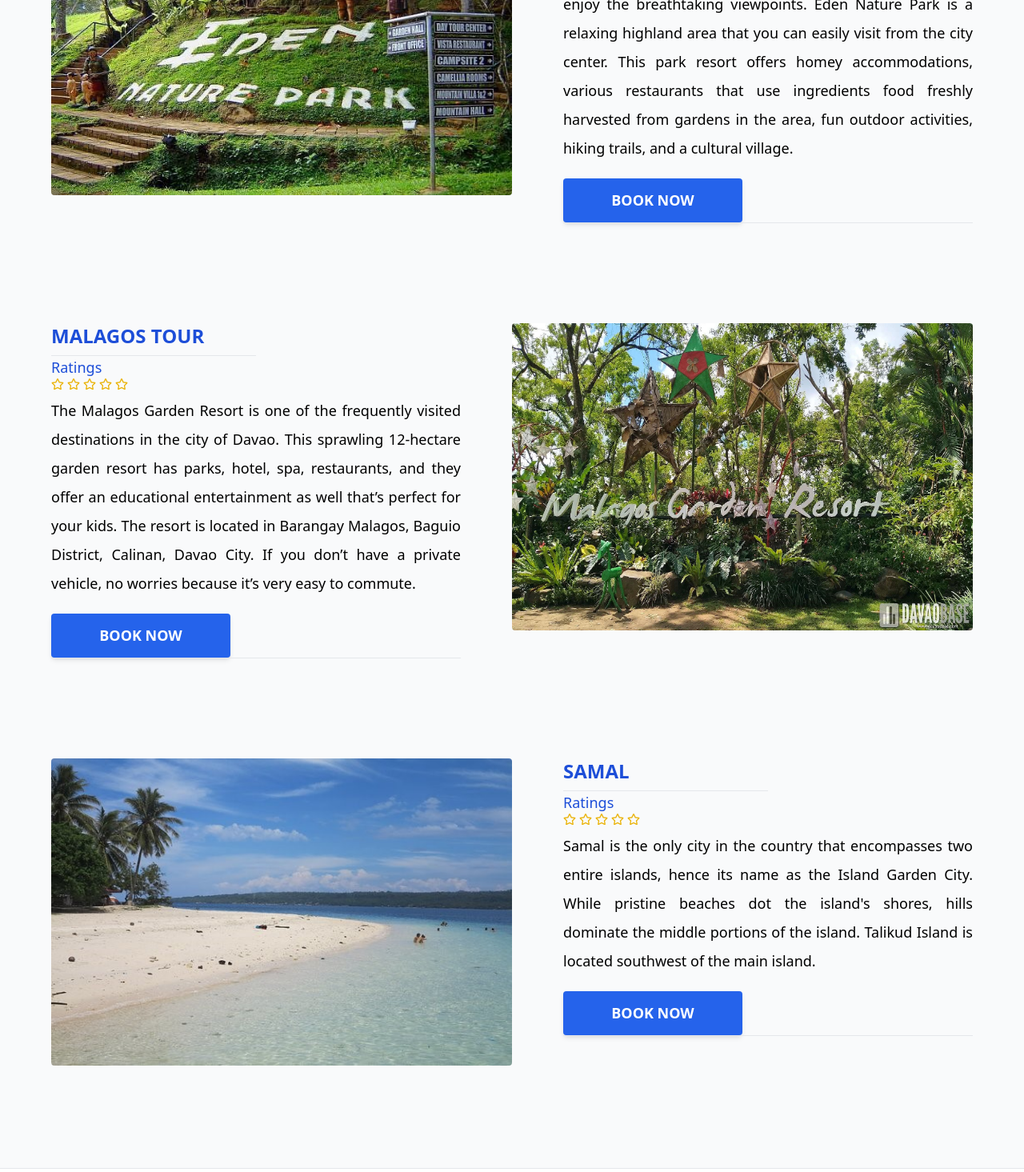
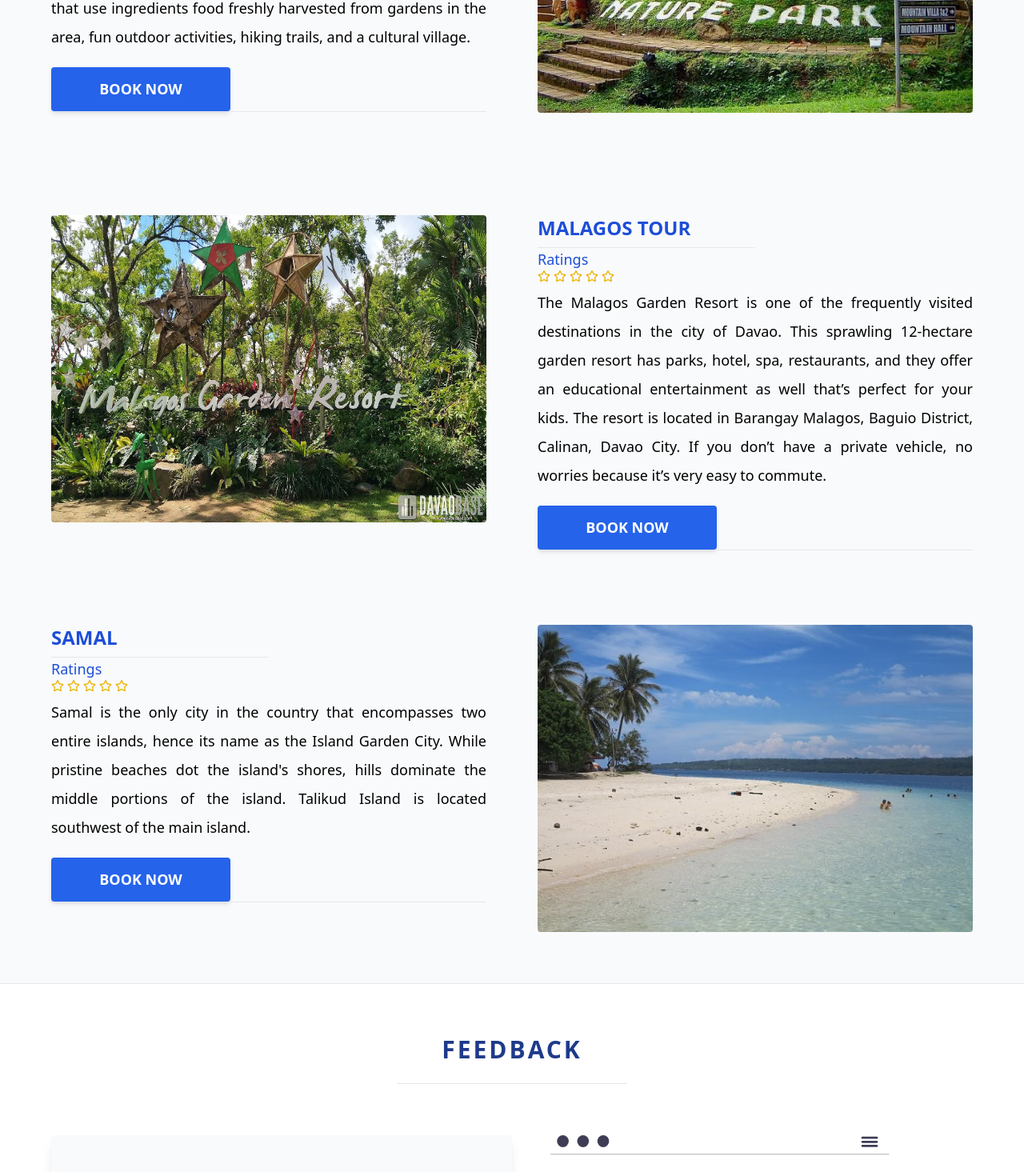
Before and after one commit to Neljohn-Cerera/portfolio-travel-agency, a Next.js app: page / in a window 1280 px wide. Shown: the part 1080-2545 px from the top of the page at 80% size. Built offline with nearby package versions, Linux system fonts and the light colour scheme.

Commit message:
dashboard:destinations separate destinations components

```diff
--- /dev/null
+++ b/src/components/dashboard/destinations/destination/index.tsx
@@ -0,0 +1,90 @@
+import React from "react";
+import Image from "next/image";
+import Ratings from "../ratings";
+import classnames from "classnames";
+
+type Props = {
+  img: any;
+  place: string;
+  content: string;
+  altImg: string;
+  lastImg?: boolean;
+  left?: boolean;
+};
+
+const Destination = ({
+  img,
+  place,
+  content,
+  altImg,
+  lastImg = false,
+  left = false,
+}: Props) => {
+  return (
+    <div className="flex">
+      {/*If Image is not left */}
+      {left && (
+        <div
+          className={classnames("flex-1 relative w-full h-96", {
+            "mb-32": lastImg === false,
+            "mb-0": lastImg === true,
+          })}
+        >
+          <Image
+            src={img}
+            alt={altImg}
+            layout="fill"
+            priority={true}
+            className="rounded"
+          />
+        </div>
+      )}
+      {/* Content */}
+      <div
+        className={classnames("flex-1 flex flex-col", {
+          "pl-16": left === true,
+          "pr-16": left === false,
+        })}
+      >
+        <h3 className="uppercase font-bold text-2xl text-blue-700 mb-2">
+          {place}
+        </h3>
+        <hr className="w-1/2" />
+        <h4 className="font-normal text-lg text-blue-700">Ratings</h4>
+        <Ratings />
+        <p className="text-justify leading-loose text-lg">{content}</p>
+        <button
+          type="button"
+          className="inline-block py-4 w-56 bg-blue-600 text-white font-semibold text-lg
+        leading-tight uppercase rounded shadow-md mt-5
+        hover:bg-blue-700 hover:shadow-lg
+        focus:bg-blue-700 focus:shadow-lg focus:outline-none focus:ring-0
+        active:bg-blue-800 active:shadow-lg
+        transition duration-150 ease-in-out"
+        >
+          Book NOW
+        </button>
+        <hr />
+      </div>
+      {/*If Image is left */}
+      {!left && (
+        <div
+          className={classnames("flex-1 relative w-full h-96", {
+            "mb-32": lastImg === false,
+            "mb-0": lastImg === true,
+          })}
+        >
+          <Image
+            src={img}
+            alt={altImg}
+            layout="fill"
+            priority={true}
+            className="rounded"
+          />
+        </div>
+      )}
+    </div>
+  );
+};
+
+export default Destination;
--- a/src/components/dashboard/destinations/index.tsx
+++ b/src/components/dashboard/destinations/index.tsx
@@ -1,66 +1,36 @@
 import React from "react";
-import Image from "next/image";
 import eden from "../../../assets/images/eden.jpg";
 import malagos from "../../../assets/images/malagos.jpg";
 import samal from "../../../assets/images/samal.jpg";
-import Ratings from "./ratings";
+import Destination from "./destination";
 
 const Destinations = () => {
   return (
-    <div className="w-full flex flex-col bg-gray-50 px-16 py-32">
-      <h2 className="text-blue-900 font-extrabold text-3xl tracking-widest uppercase mx-auto mb-32">
+    <div className="w-full flex flex-col bg-gray-50 px-16 py-16">
+      <h2 className="text-blue-900 font-extrabold text-3xl tracking-widest uppercase mx-auto mb-6">
         Destinations
       </h2>
-      <div className="grid grid-cols-2">
-        {/* IMAGE 1 */}
-        {/* Image */}
-        <div className="relative w-full h-96 mb-40">
-          <Image
-            src={eden}
-            alt="Picture of Eden Destination"
-            layout="fill"
-            priority={true}
-            className="rounded"
-          />
-        </div>
-        {/* Content */}
-        <div className="pl-16 flex flex-col">
-          <h3 className="uppercase font-bold text-2xl text-blue-700 mb-2">
-            EDEN
-          </h3>
-          <hr className="w-1/2" />
-          <h4 className="font-normal text-lg text-blue-700">Ratings</h4>
-          <Ratings />
-          <p className="text-justify leading-loose text-lg">
+      <hr className="mb-16 w-1/4 mx-auto" />
+      <div className="flex flex-col">
+        <Destination
+          img={eden}
+          altImg="Picture of Eden"
+          place="Eden"
+          content="
             Explore a pine forest, breathe the cool mountain air, and enjoy the
             breathtaking viewpoints. Eden Nature Park is a relaxing highland
             area that you can easily visit from the city center. This park
             resort offers homey accommodations, various restaurants that use
             ingredients food freshly harvested from gardens in the area, fun
             outdoor activities, hiking trails, and a cultural village.
-          </p>
-          <button
-            type="button"
-            className="inline-block py-4 w-56 bg-blue-600 text-white font-semibold text-lg
-        leading-tight uppercase rounded shadow-md mt-5
-        hover:bg-blue-700 hover:shadow-lg
-        focus:bg-blue-700 focus:shadow-lg focus:outline-none focus:ring-0
-        active:bg-blue-800 active:shadow-lg
-        transition duration-150 ease-in-out"
-          >
-            Book NOW
-          </button>
-          <hr />
-        </div>
-        {/* IMAGE 2 */}
-        <div className="pr-16 flex flex-col">
-          <h3 className="uppercase font-bold text-2xl text-blue-700 mb-2">
-            Malagos Tour
-          </h3>
-          <hr className="w-1/2" />
-          <h4 className="font-normal text-lg text-blue-700">Ratings</h4>
-          <Ratings />
-          <p className="text-justify leading-loose text-lg">
+        "
+        />
+        <Destination
+          left
+          img={malagos}
+          altImg="Picture of Malagos"
+          place="Malagos Tour"
+          content="
             The Malagos Garden Resort is one of the frequently visited
             destinations in the city of Davao. This sprawling 12-hectare garden
             resort has parks, hotel, spa, restaurants, and they offer an
@@ -68,66 +38,21 @@
             resort is located in Barangay Malagos, Baguio District, Calinan,
             Davao City. If you don’t have a private vehicle, no worries because
             it’s very easy to commute.
-          </p>
-          <button
-            type="button"
-            className="inline-block py-4 w-56 bg-blue-600 text-white font-semibold text-lg
-        leading-tight uppercase rounded shadow-md mt-5
-        hover:bg-blue-700 hover:shadow-lg
-        focus:bg-blue-700 focus:shadow-lg focus:outline-none focus:ring-0
-        active:bg-blue-800 active:shadow-lg
-        transition duration-150 ease-in-out"
-          >
-            Book NOW
-          </button>
-          <hr />
-        </div>
-        <div className="relative w-full h-96 mb-40">
-          <Image
-            src={malagos}
-            alt="Picture of Malgos Destination"
-            layout="fill"
-            priority={true}
-            className="rounded"
-          />
-        </div>
-        {/* IMAGE 3 */}
-        <div className="relative w-full h-96">
-          <Image
-            src={samal}
-            alt="Picture of Samal Destination"
-            layout="fill"
-            priority={true}
-            className="rounded"
-          />
-        </div>
-        <div className="pl-16 flex flex-col">
-          <h3 className="uppercase font-bold text-2xl text-blue-700 mb-2">
-            Samal
-          </h3>
-          <hr className="w-1/2" />
-          <h4 className="font-normal text-lg text-blue-700">Ratings</h4>
-          <Ratings />
-          <p className="text-justify leading-loose text-lg">
+        "
+        />
+        <Destination
+          img={samal}
+          altImg="Picture of Samal"
+          lastImg
+          place="Samal"
+          content="
             Samal is the only city in the country that encompasses two entire
             islands, hence its name as the Island Garden City. While pristine
             beaches dot the island's shores, hills dominate the middle portions
             of the island. Talikud Island is located southwest of the main
             island.
-          </p>
-          <button
-            type="button"
-            className="inline-block py-4 w-56 bg-blue-600 text-white font-semibold text-lg
-        leading-tight uppercase rounded shadow-md mt-5
-        hover:bg-blue-700 hover:shadow-lg
-        focus:bg-blue-700 focus:shadow-lg focus:outline-none focus:ring-0
-        active:bg-blue-800 active:shadow-lg
-        transition duration-150 ease-in-out"
-          >
-            Book NOW
-          </button>
-          <hr />
-        </div>
+        "
+        />
       </div>
     </div>
   );
--- a/src/components/dashboard/feedback/index.tsx
+++ b/src/components/dashboard/feedback/index.tsx
@@ -40,10 +40,10 @@
   };
   return (
     <div className="p-16 bg-white flex flex-col">
-      <h2 className="text-blue-900 font-extrabold text-3xl tracking-widest uppercase mx-auto mb-5">
+      <h2 className="text-blue-900 font-extrabold text-3xl tracking-widest uppercase mx-auto mb-6">
         Feedback
       </h2>
-      <hr className="mb-16" />
+      <hr className="mb-16 w-1/4 mx-auto" />
       <div className="grid grid-cols-2">
         <form
           onSubmit={handleSubmit(onSubmitHandler)}
```
